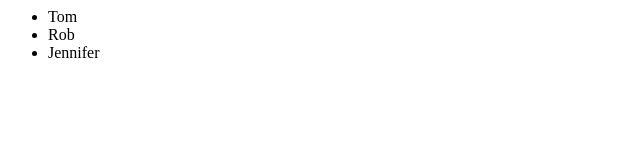
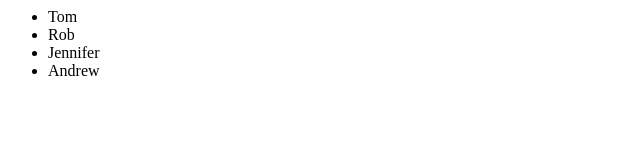
Before and after one commit to gazens-github/NewGitTest, a plain HTML site: page index.html in a window 1280 px wide. Shown: the full height of the page, 0-640 px from the left. Drawn offline with Linux system fonts and the light colour scheme.

Commit message:
Update index.html

```diff
--- a/index.html
+++ b/index.html
@@ -7,7 +7,7 @@
 <li>Tom</li>
 <li>Rob</li>
 <li>Jennifer</li>
-
+<li>Andrew</li>
 </ul>
 </body>
 
```
